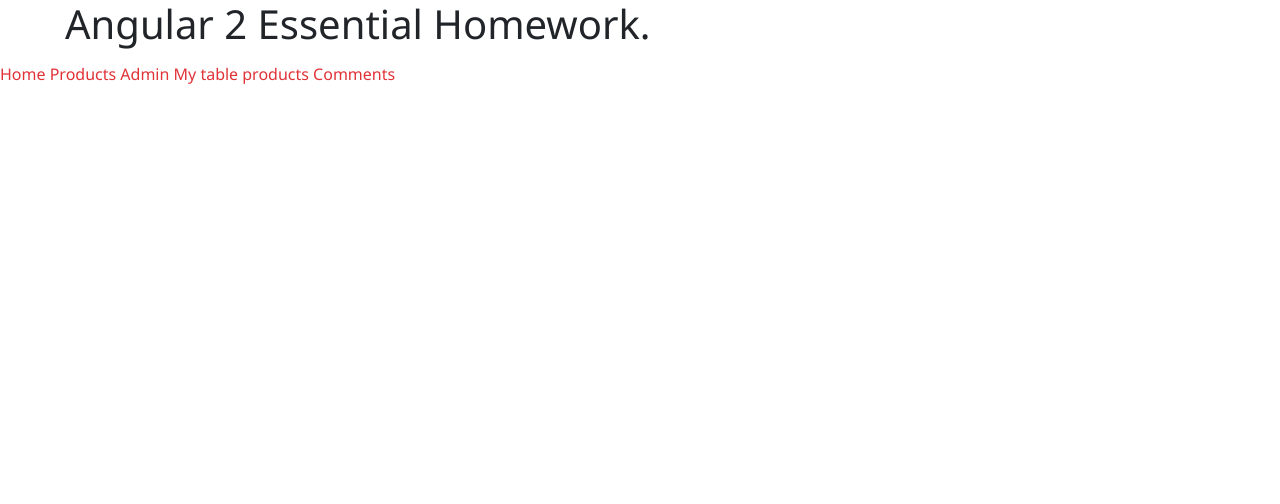
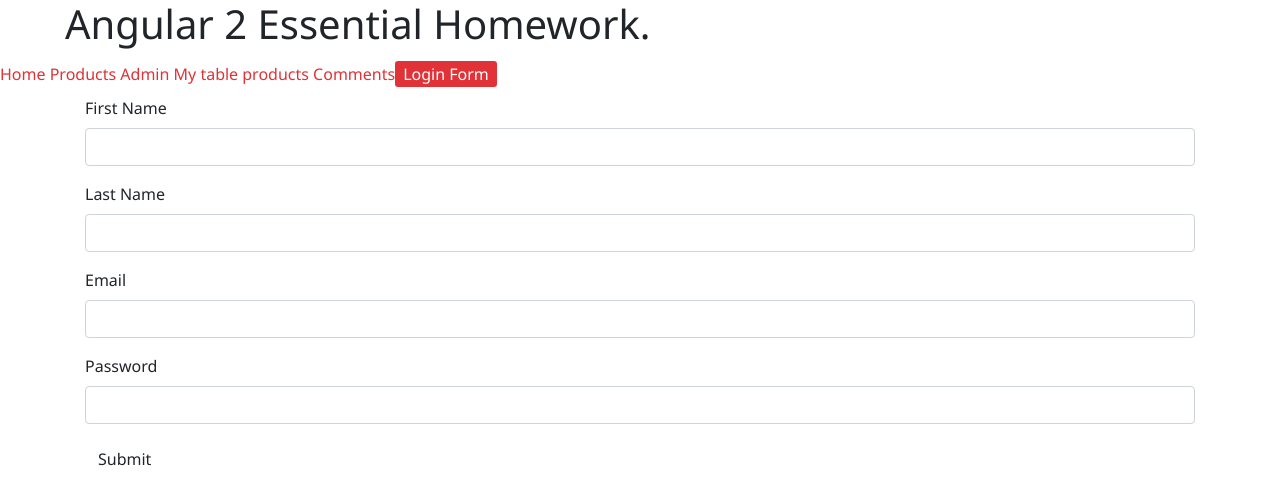
Before and after one commit to AKudlai/Angular2Homework, an Angular app: page /login-form in a window 1280 px wide. Before the commit this address led to /. Shown: the top 504 px of the page. Built offline with nearby package versions, Linux system fonts and the light colour scheme.

Commit message:
ngAdvanced: Lesson 2. • Added reactive login form component.

```diff
--- a/src/app/app-routing.module.ts
+++ b/src/app/app-routing.module.ts
@@ -3,7 +3,7 @@
 
 import { HomeComponent } from './home/home.component';
 import { MyTableHostComponent } from './lessons-1-4/my-table-host/my-table-host.component';
-import { CommentsViewComponent } from './comments/comments-view/comments-view.component';
+import { LoginFormComponent } from './login-form/login-form.component';
 
 const routes: Routes = [
   {
@@ -18,6 +18,10 @@
   {
     path: "my-table",
     component: MyTableHostComponent
+  },
+  {
+    path: 'login-form',
+    component: LoginFormComponent
   }
 ];
 
--- a/src/app/app.component.html
+++ b/src/app/app.component.html
@@ -8,6 +8,7 @@
   <a routerLink='/admin' routerLinkActive='active'> Admin </a>
   <a routerLink='/my-table' routerLinkActive='active'> My table products </a>
   <a routerLink='/comments' routerLinkActive='active'> Comments</a>
+  <a routerLink='/login-form' routerLinkActive='active'>Login Form</a>
 </nav>
 
 <router-outlet></router-outlet>
--- a/src/app/app.module.ts
+++ b/src/app/app.module.ts
@@ -12,11 +12,13 @@
 import { AuthGuardService } from './services/auth-guard.service';
 import { CanDeactivateGuardService } from './services/can-deactivate-guard.service';
 import { CommentsModule } from './comments/comments.module';
+import { LoginFormComponent } from './login-form/login-form.component';
 
 @NgModule({
   declarations: [
     AppComponent,
-    HomeComponent
+    HomeComponent,
+    LoginFormComponent
   ],
   imports: [
     BrowserModule,
--- /dev/null
+++ b/src/app/login-form/login-form.component.html
@@ -0,0 +1,26 @@
+<div class="container">
+  <form novalidate [formGroup]="loginForm">
+    <fieldset formGroupName="name">
+      <div class="form-group">
+        <label for="firstName" for="">First Name</label>
+        <input id="firstName" type="text" class="form-control" formControlName="firstName"/>
+      </div>
+
+      <div class="form-group">
+        <label for="lastName">Last Name</label>
+        <input id="lastName" type="text" class="form-control" formControlName="lastName"/>
+      </div>
+    </fieldset>
+
+    <div class="form-group">
+      <label for="email">Email</label>
+      <input id="email" type="email" class="form-control" formControlName="email"/>
+    </div>
+
+    <div class="form-group">
+      <label for="password">Password</label>
+      <input id="password" type="password" class="form-control" formControlName="password"/>
+    </div>
+    <input type="submit" class="btn btn-default" />
+  </form>
+</div>
--- /dev/null
+++ b/src/app/login-form/login-form.component.ts
@@ -0,0 +1,26 @@
+import { Component, OnInit } from '@angular/core';
+import { FormGroup, FormControl, Validators } from '@angular/forms';
+
+@Component({
+  selector: 'app-login-form',
+  templateUrl: './login-form.component.html',
+  styleUrls: ['./login-form.component.css']
+})
+export class LoginFormComponent implements OnInit {
+
+  loginForm: FormGroup;
+
+  constructor() { }
+
+  ngOnInit() {
+    this.loginForm = new FormGroup({
+      name: new FormGroup({
+        firstName: new FormControl('', Validators.required),
+        lastName: new FormControl('', Validators.required)
+      }),
+      email: new FormControl('', [Validators.required, Validators.pattern('[^ @]*@[^ @]*')]),
+      password: new FormControl('', Validators.required)
+    } );
+  }
+
+}
```
Also changed, not shown: src/app/login-form/login-form.component.css (added).
